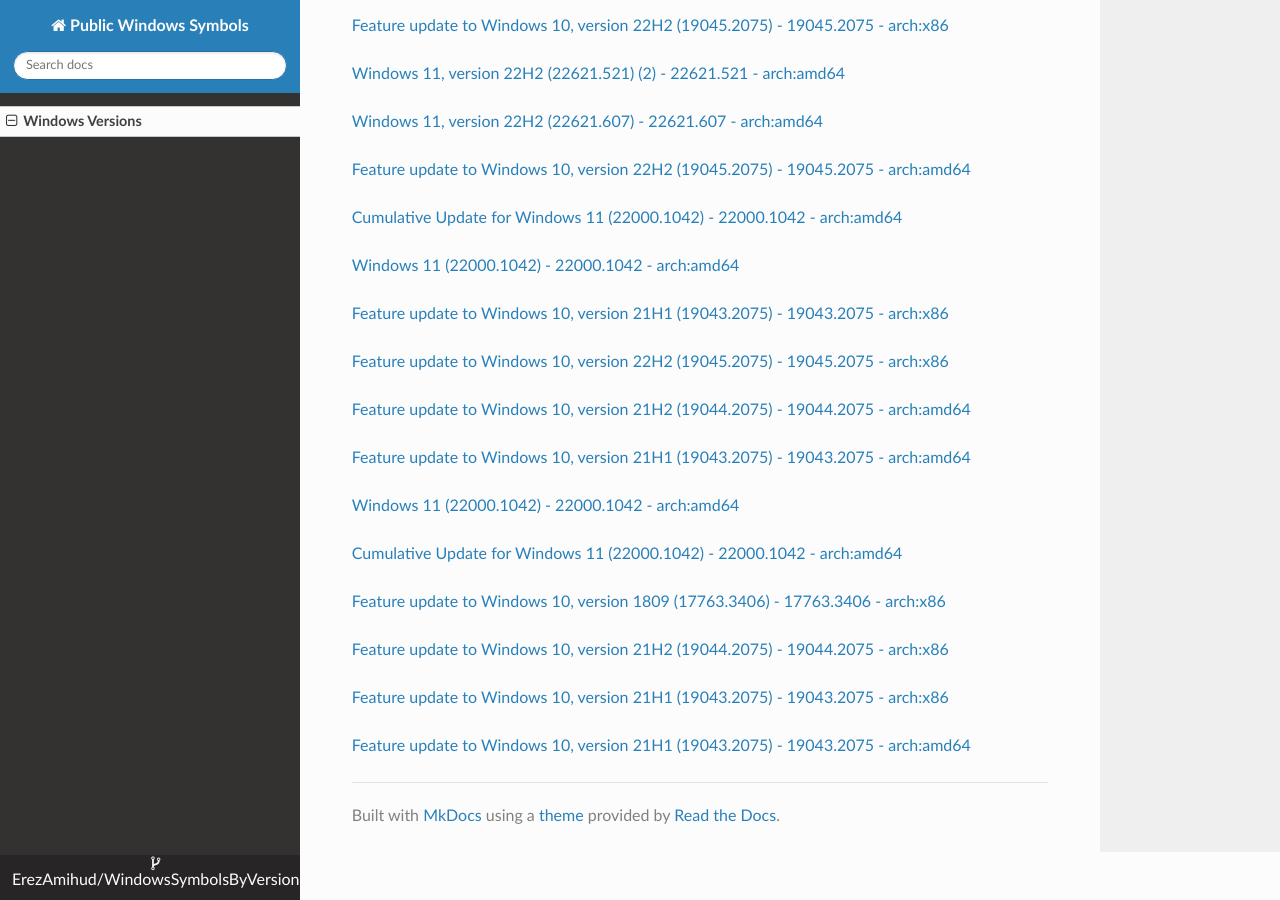
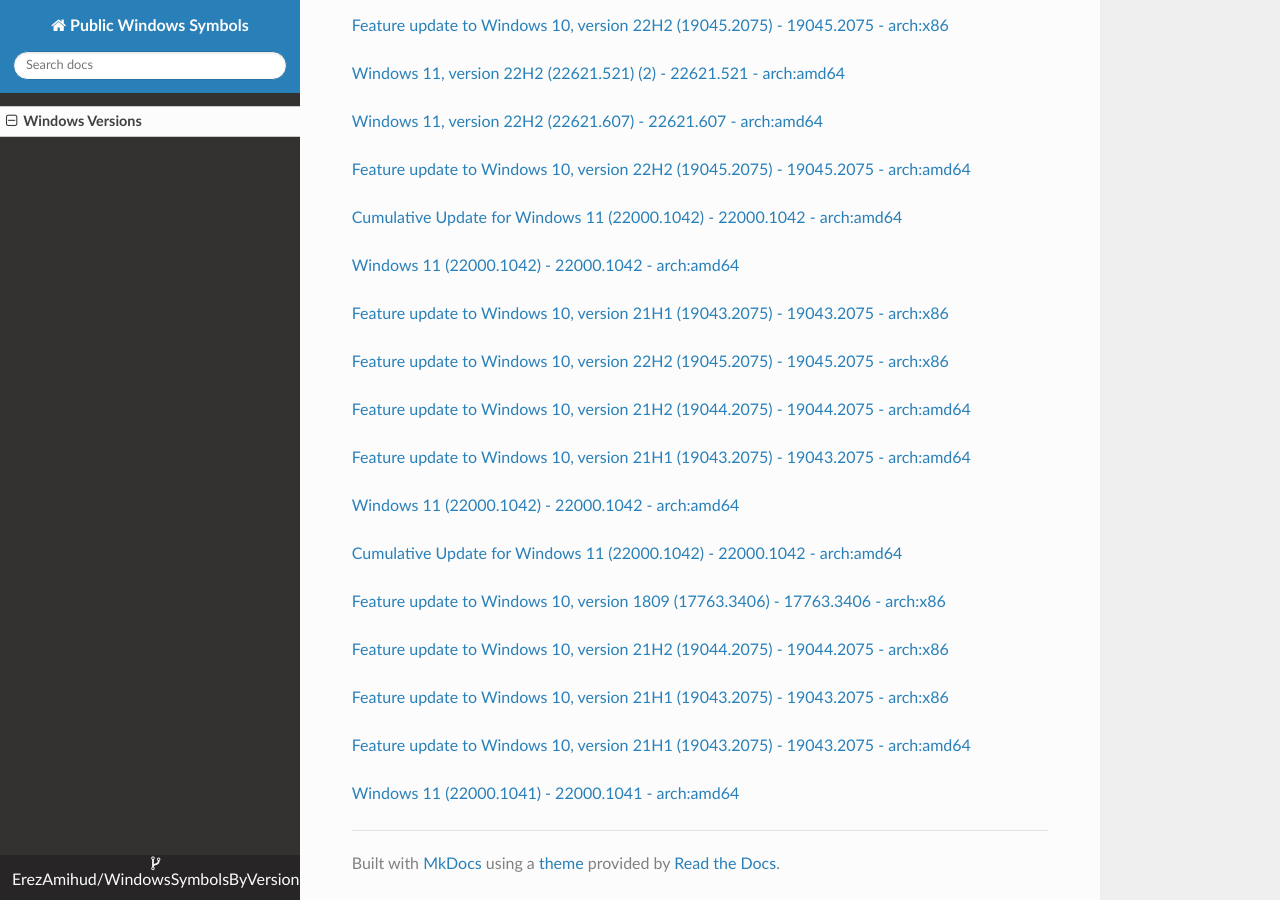
Before and after one commit to ErezAmihud/WindowsSymbolsByVersion, an MkDocs documentation site: the page built from docs/index.md, in a window 1280 px wide and 900 px high, scrolled down 51941 px. Built offline with MkDocs 1.6.1, drawn with Linux system fonts in a browser that asks for light colours; nearby versions of some CDN libraries.

Commit message:
Automated commit, add manifest for 72d7fcbe-993a-42f8-a953-eb9742b02b65

```diff
--- a/docs/index.md
+++ b/docs/index.md
@@ -3070,3 +3070,6 @@
 
 
 [Feature update to Windows 10, version 21H1 (19043.2075) - 19043.2075 - arch:amd64](https://github.com/ErezAmihud/WindowsSymbolsByVersion/blob/main/manifests/6960a64b-bcbb-4a3c-8854-4bb5d72b4e6d.manifest)
+
+
+[Windows 11 (22000.1041) - 22000.1041 - arch:amd64](https://github.com/ErezAmihud/WindowsSymbolsByVersion/blob/main/manifests/72d7fcbe-993a-42f8-a953-eb9742b02b65.manifest)
```
Also changed, not shown: process_builds.json (+1 -1 lines), 1 other file.
